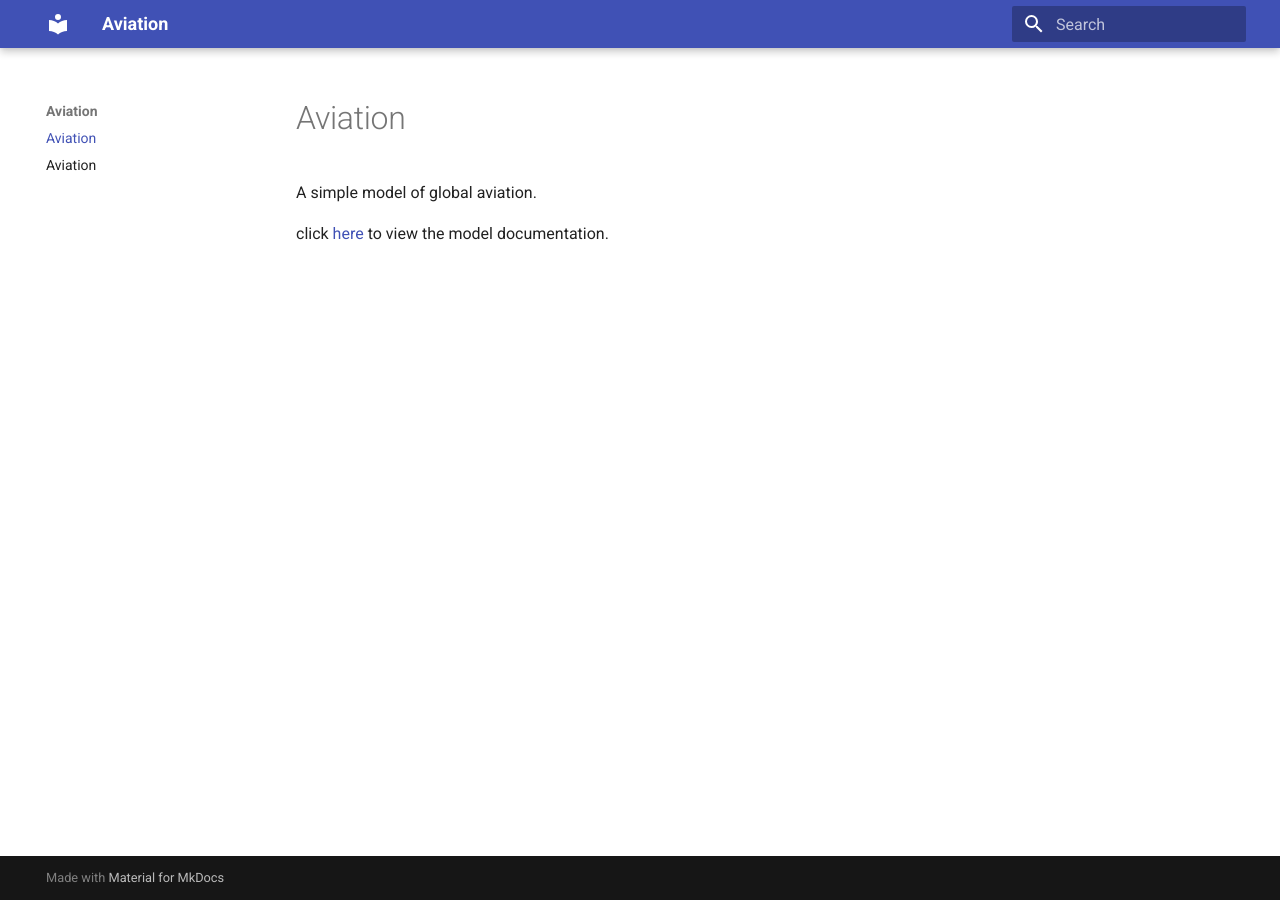
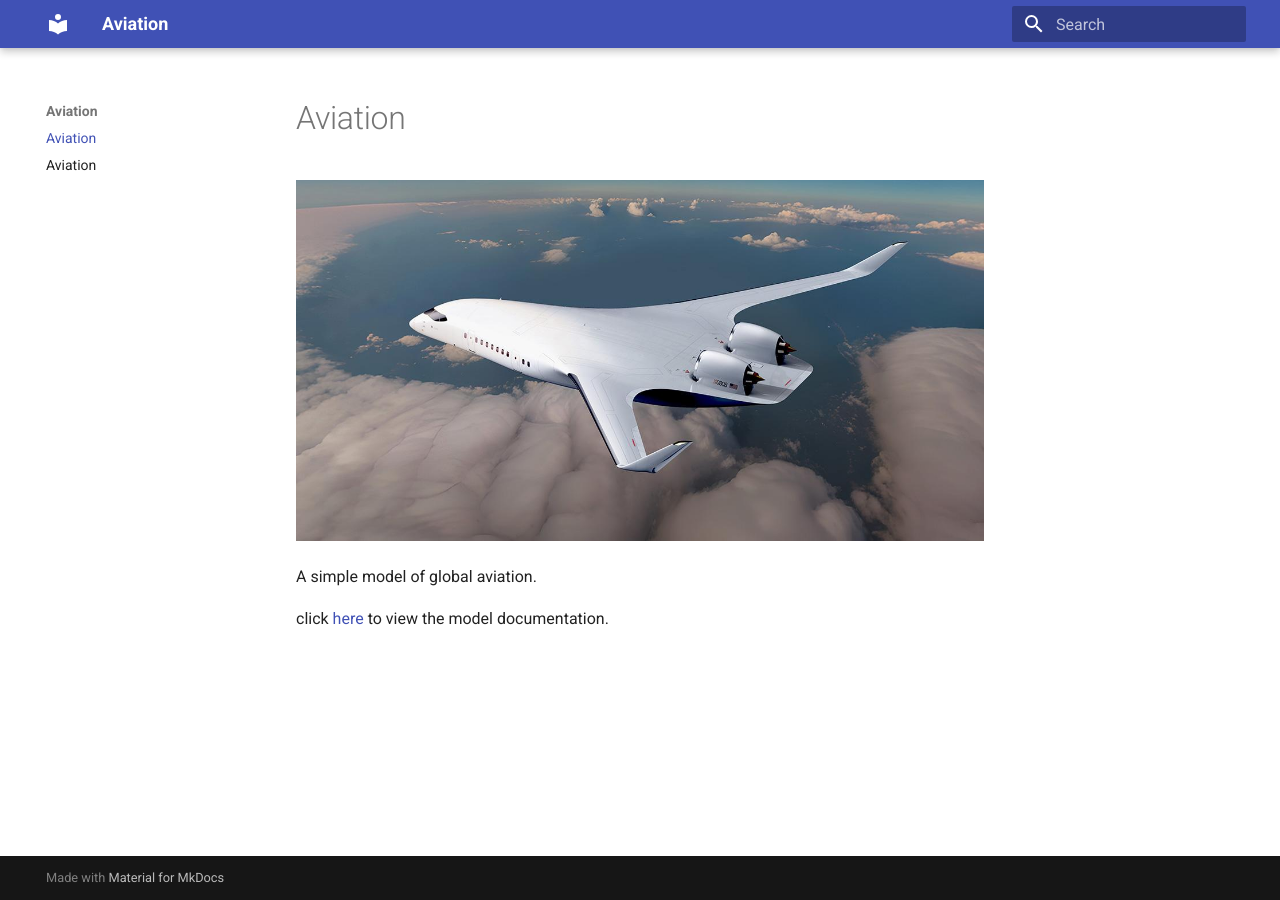
Before and after one commit to eg1379/aia-software-training, an MkDocs documentation site: the page built from docs/index.md, in a window 1280 px wide. Built offline with MkDocs 1.6.1 and Material for MkDocs 9.7.7, drawn with Linux system fonts in a browser that asks for light colours.

Commit message:
Add header image of BWB aircraft to docs landing page

```diff
--- a/docs/index.md
+++ b/docs/index.md
@@ -1,4 +1,6 @@
 # Aviation
+
+![BWB](./assets/bwb_jet_zero.jpg)
 
 A simple model of global aviation.
 
```
Also changed, not shown: docs/assets/bwb_jet_zero.jpg (added), 1 other file.
